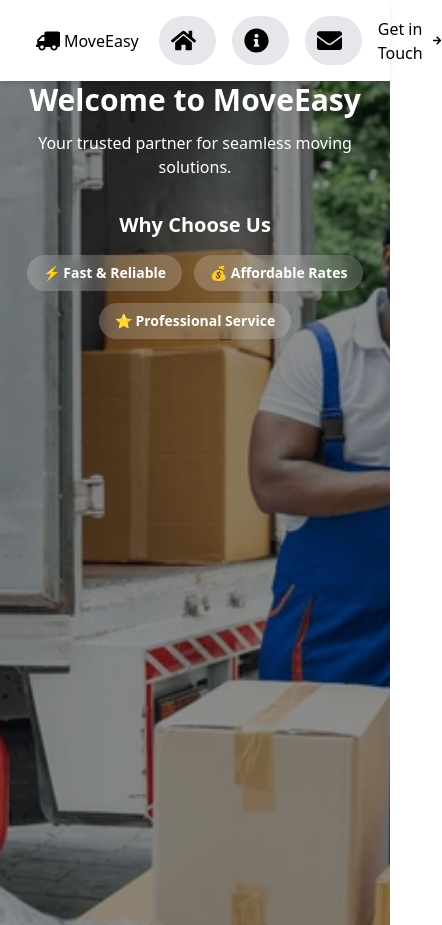
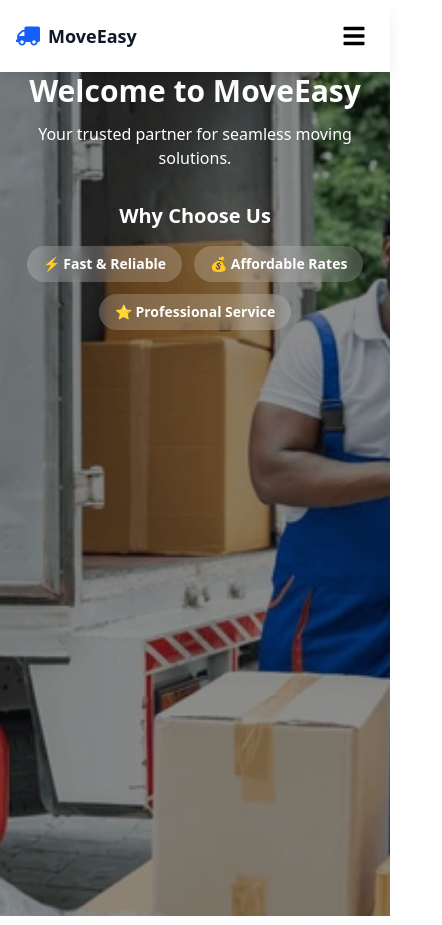
Before and after one commit to ken-jibril/Movers_App, a React (Vite) app: page / in a window 390 px wide. Shown: the whole page, 442 px wide, since content can reach past the window. Built offline with nearby package versions, Linux system fonts and the light colour scheme.

Commit message:
Add a humberger menu and make the header responsive

```diff
--- a/src/components/header.jsx
+++ b/src/components/header.jsx
@@ -1,27 +1,98 @@
 import { Link } from "react-router-dom";
-import { FaEnvelope, FaHome, FaInfoCircle, FaTruck, FaArrowRight } from "react-icons/fa";
+import { FaEnvelope, FaHome, FaInfoCircle, FaTruck, FaArrowRight, FaBars, FaTimes } from "react-icons/fa";
+import { useState } from "react";
 
 function Header() {
+    const [isMenuOpen, setIsMenuOpen] = useState(false);
+
+    const toggleMenu = () => {
+        setIsMenuOpen(!isMenuOpen);
+    };
+
+    const closeMenu = () => {
+        setIsMenuOpen(false);
+    };
+
     return (
-        <header className="bg-white shadow-md p-4 flex justify-between items-center sticky left-0 w-full backdrop-blur-lg top-0 z-50">
-           <Link to="/" className="flex items-center px-1 gap-1 font-medium mx-4"><FaTruck className="scale-x-[-1] text-2xl"/>MoveEasy</Link>
-           <div className="gap-4 flex">
-            <Link to="/" className="flex items-center justify-center gap-2 group px-3 py-3 bg-gray-200 rounded-full group hover:bg-gray-300  transition-all duration-300">
+        <header className="bg-white shadow-lg sticky top-0 left-0 w-full backdrop-blur-lg z-50">
+            <div className="container mx-auto px-4 py-4 flex justify-between items-center">
+                {/* Logo */}
+                <Link to="/" className="flex items-center gap-2 font-bold text-lg sm:text-xl" onClick={closeMenu}>
+                    <FaTruck className="scale-x-[-1] text-2xl text-blue-600"/>
+                    <span className="text-gray-900">MoveEasy</span>
+                </Link>
+
+                {/* Desktop Navigation - WITH YOUR HOVER EFFECTS */}
+                <nav className="hidden lg:flex items-center gap-3">
+                    <Link to="/" className="flex items-center justify-center gap-2 group px-3 py-3 bg-gray-200 rounded-full hover:bg-gray-300 transition-all duration-300">
                         <FaHome size={25}/>
                         <span className="overflow-hidden max-w-0 group-hover:max-w-xs transition-all duration-300 font-medium whitespace-nowrap">Home</span>
                     </Link>
-            <Link to="/about" className="flex items-center justify-center gap-2 group px-3 py-3 bg-gray-200 rounded-full group hover:bg-gray-300  transition-all duration-500">
+                    <Link to="/about" className="flex items-center justify-center gap-2 group px-3 py-3 bg-gray-200 rounded-full hover:bg-gray-300 transition-all duration-300">
                         <FaInfoCircle size={25} />
                         <span className="overflow-hidden max-w-0 group-hover:max-w-xs transition-all duration-300 font-medium whitespace-nowrap">About</span>
                     </Link>
-            <Link to="/contact" className="flex items-center justify-center gap-2 group px-3 py-3 bg-gray-200 rounded-full group hover:bg-gray-300  transition-all duration-500">
+                    <Link to="/contact" className="flex items-center justify-center gap-2 group px-3 py-3 bg-gray-200 rounded-full hover:bg-gray-300 transition-all duration-300">
                         <FaEnvelope size={25}/>
                         <span className="overflow-hidden max-w-0 group-hover:max-w-xs transition-all duration-300 font-medium whitespace-nowrap">Contact</span>
                     </Link>
+                </nav>
+
+                {/* Desktop CTA Button - WITH YOUR HOVER EFFECT */}
+                <Link to="/contact" className="hidden lg:flex items-center gap-2 font-medium text-gray-900 hover:text-blue-600 group transition-colors">
+                    Get in Touch
+                    <FaArrowRight size={15} className="transform transition-transform duration-300 group-hover:translate-x-1.5" />
+                </Link>
+
+                {/* Mobile Menu Button */}
+                <button
+                    onClick={toggleMenu}
+                    className="lg:hidden p-2 rounded-lg hover:bg-gray-100 transition-colors"
+                    aria-label="Toggle menu"
+                >
+                    {isMenuOpen ? <FaTimes size={24} /> : <FaBars size={24} />}
+                </button>
             </div>
-           <Link to="/contact" className="font-medium flex items-center mx-4 group ">Get in Touch<FaArrowRight size={15} className="ml-1 transform transition-transform duration-300 group-hover:translate-x-1.5" /></Link>
+
+            {/* Mobile Navigation Menu */}
+            <div className={`lg:hidden overflow-hidden transition-all duration-300 ${isMenuOpen ? 'max-h-96' : 'max-h-0'}`}>
+                <nav className="flex flex-col gap-2 px-4 pb-4 bg-gray-50">
+                    <Link
+                        to="/"
+                        className="flex items-center gap-3 px-4 py-3 bg-white rounded-lg hover:bg-gray-100 transition-colors"
+                        onClick={closeMenu}
+                    >
+                        <FaHome size={20}/>
+                        <span className="font-medium">Home</span>
+                    </Link>
+                    <Link
+                        to="/about"
+                        className="flex items-center gap-3 px-4 py-3 bg-white rounded-lg hover:bg-gray-100 transition-colors"
+                        onClick={closeMenu}
+                    >
+                        <FaInfoCircle size={20} />
+                        <span className="font-medium">About</span>
+                    </Link>
+                    <Link
+                        to="/contact"
+                        className="flex items-center gap-3 px-4 py-3 bg-white rounded-lg hover:bg-gray-100 transition-colors"
+                        onClick={closeMenu}
+                    >
+                        <FaEnvelope size={20}/>
+                        <span className="font-medium">Contact</span>
+                    </Link>
+                    <Link
+                        to="/contact"
+                        className="flex items-center justify-center gap-2 px-4 py-3 bg-blue-600 text-white rounded-lg hover:bg-blue-700 transition-colors font-medium mt-2"
+                        onClick={closeMenu}
+                    >
+                        Get in Touch
+                        <FaArrowRight size={15} />
+                    </Link>
+                </nav>
+            </div>
         </header>
-    )
+    );
 }
 
 export default Header;
```
Lines whose indentation alone changed are shown as unchanged.
